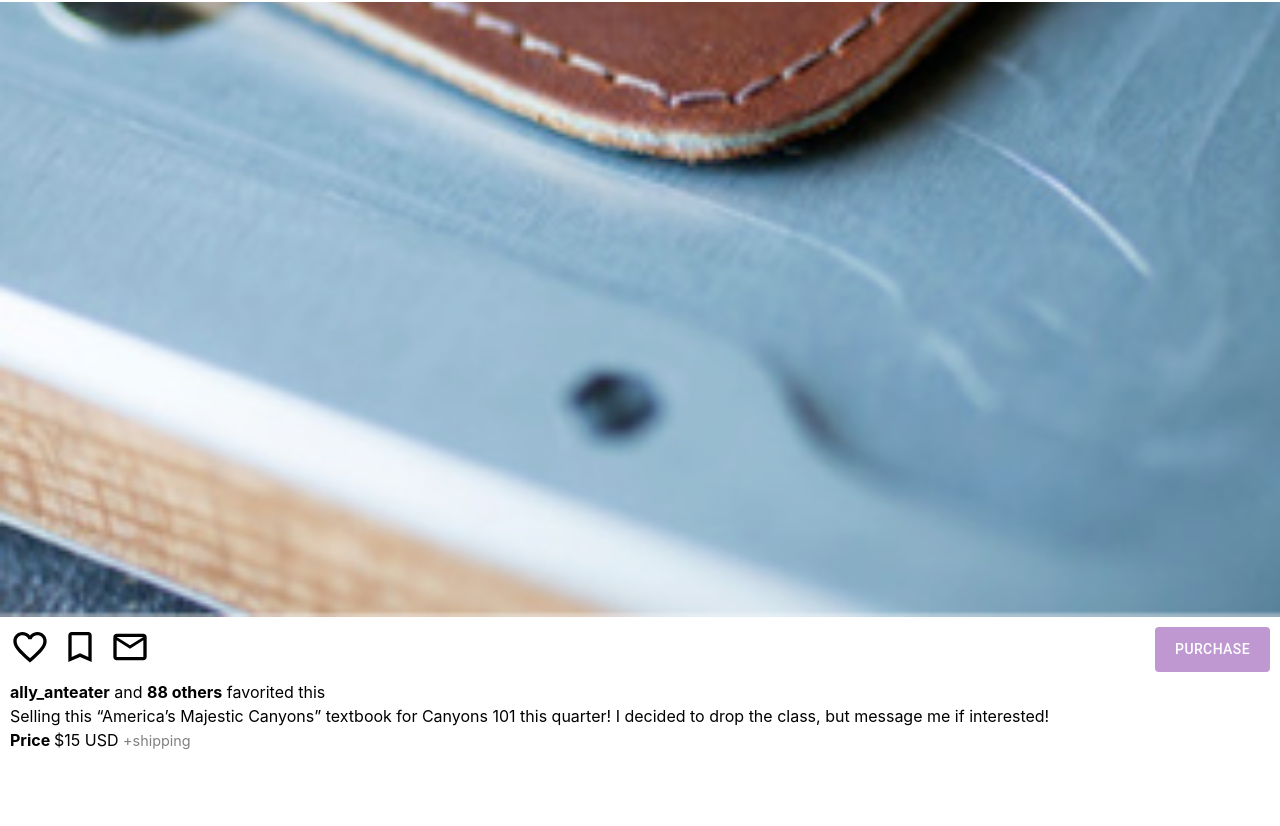
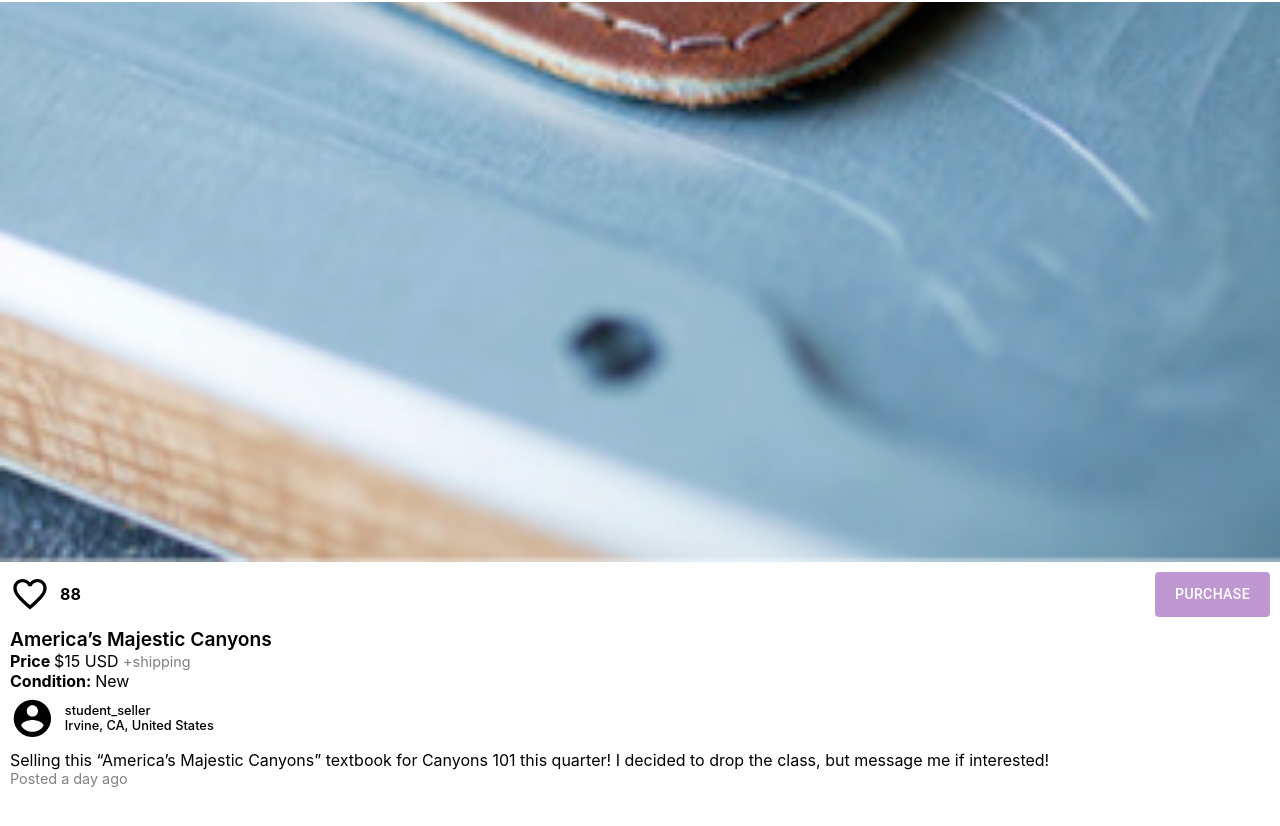
Before and after one commit to khuynh09/student-shop, a React (Create React App) app: page /listing in a window 1280 px wide. Shown: the part 798-1624 px from the top of the page. Built offline with nearby package versions, Linux system fonts and the light colour scheme.

Commit message:
updated view listing

```diff
--- a/src/components/Post.jsx
+++ b/src/components/Post.jsx
@@ -67,9 +67,19 @@ const Styles = styled.div`
         }
     }
 
-    .pricing {
+    .post-info {
         padding: 0 10px;
-        margin-top: 4px;
+    }
+
+    .favorites {
+        display: flex;
+        align-items: center;
+    }
+
+    .updated {
+        display: flex;
+        justify-content: flex-start;
+        margin-left: 10px;
     }
 `;
 const Post = () => {
@@ -92,18 +102,11 @@ const Post = () => {
     return (
         <Styles>
             <div className="post">
-                <div className="header">
-                    <AccountCircle style={{ fontSize: "2.8rem" }} />
-                    <div className="user-info">
-                        <div>student_seller</div>
-                        <div>Irvine, CA, United States</div>
-                    </div>
-                </div>
                 <div className="">
                     <img className="post-image" src={squareImage} alt="" />
                 </div>
                 <div className="actions">
-                    <div>
+                    <div className="favorites">
                         {favorited ? (
                             <Favorite
                                 className="action-item"
@@ -115,26 +118,36 @@ const Post = () => {
                                 onClick={favorite}
                             />
                         )}
-                        {bookmarked ? (
-                            <Bookmark
-                                className="action-item"
-                                onClick={bookmark}
-                            />
-                        ) : (
-                            <BookmarkBorder
-                                className="action-item"
-                                onClick={bookmark}
-                            />
-                        )}
-                        <MailOutline className="action-item" />
+
+                        <b>{likes}</b>
                     </div>
                     <div>
                         <Button className="add-button">Purchase</Button>
                     </div>
                 </div>
-                <div className="likes-info">
-                    <b>ally_anteater</b> and <b>{likes} others</b> favorited
-                    this
+
+                <div className="post-info">
+                    <div>
+                        <span style={{ fontWeight: 600, fontSize: "1.2rem" }}>
+                            America’s Majestic Canyons
+                        </span>
+                    </div>
+                    <b>Price </b> ${price} USD{" "}
+                    <span style={{ color: "grey", fontSize: "0.9rem" }}>
+                        +shipping
+                    </span>
+                </div>
+
+                <div className="post-info">
+                    <b>Condition: </b>
+                    <span>New</span>
+                </div>
+                <div className="header">
+                    <AccountCircle style={{ fontSize: "2.8rem" }} />
+                    <div className="user-info">
+                        <div>student_seller</div>
+                        <div>Irvine, CA, United States</div>
+                    </div>
                 </div>
 
                 <div className="description">
@@ -144,13 +157,12 @@ const Post = () => {
                         but message me if interested!
                     </p>
                 </div>
+            </div>
 
-                <div className="pricing">
-                    <b>Price </b> ${price} USD{" "}
-                    <span style={{ color: "grey", fontSize: "0.9rem" }}>
-                        +shipping
-                    </span>
-                </div>
+            <div className="updated">
+                <span style={{ color: "grey", fontSize: "0.9rem" }}>
+                    Posted a day ago
+                </span>
             </div>
         </Styles>
     );
```
